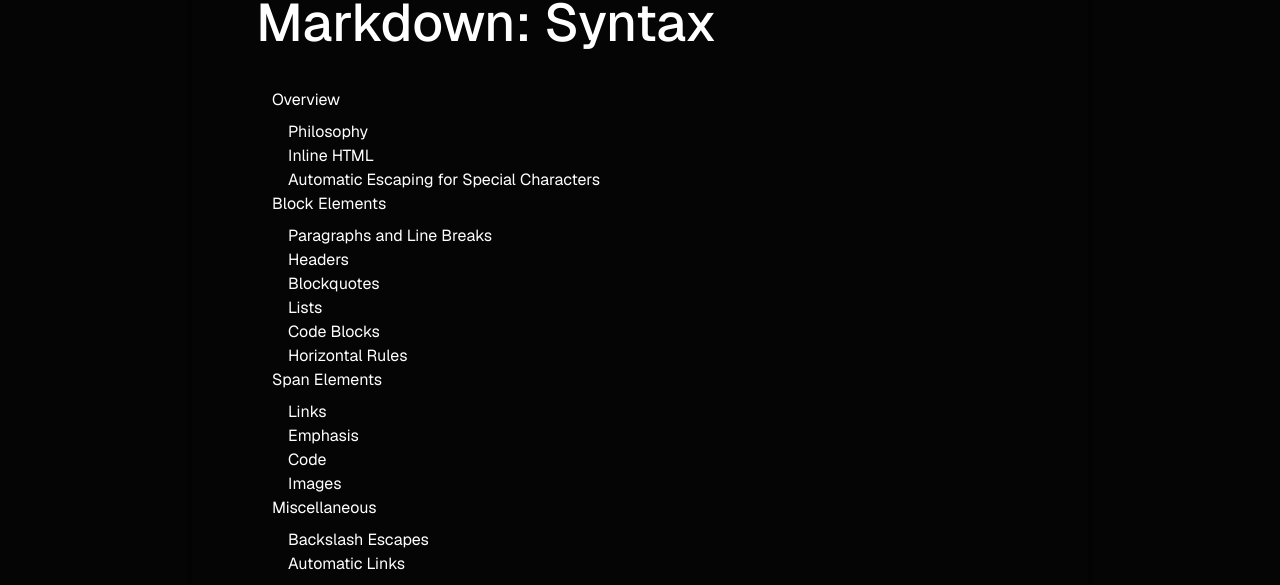
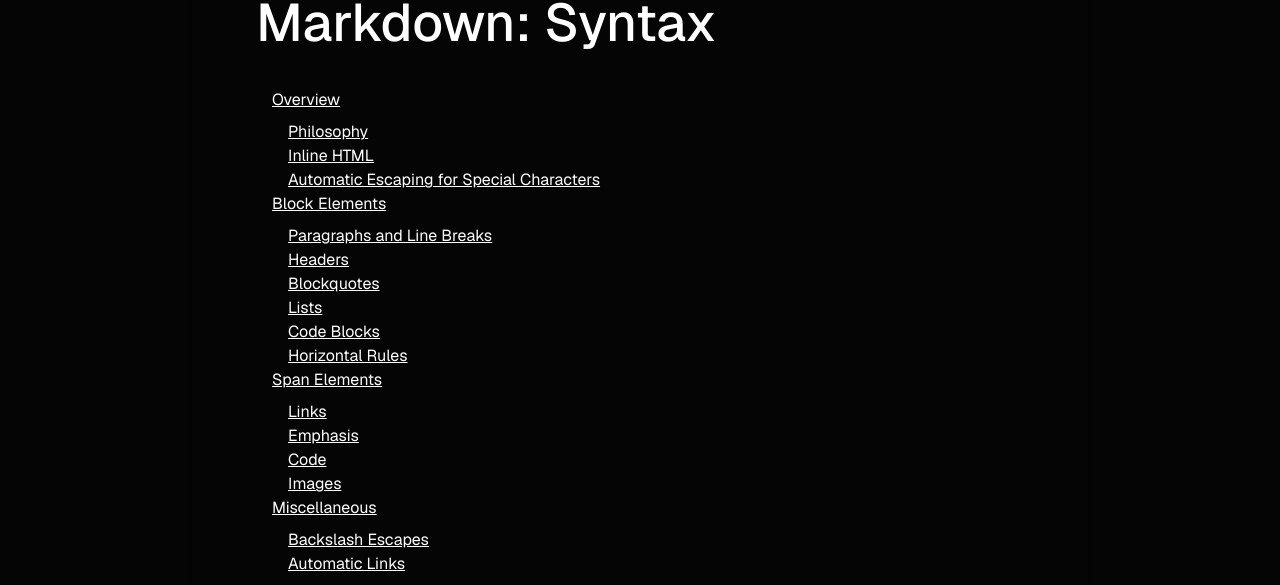
Before and after one commit to ivanneto02/portfolio-website, a Next.js app in the folder client/: page /test in a window 1280 px wide. Shown: the part 215-800 px from the top of the page. Built offline with nearby package versions, Linux system fonts and the light colour scheme.

Commit message:
Footer links styling
Footer links change color on hover

```diff
--- a/client/src/app/components/ui/FooterLink.tsx
+++ b/client/src/app/components/ui/FooterLink.tsx
@@ -7,6 +7,6 @@ interface Props {
 
 export function FooterLink({ children, href }: Props) {
         return (
-                <a className="text-black dark:text-white cursor-pointer no-underline flex items-center gap-1" href={href} target="_blank" rel="noreferrer">{children}</a>
+                <a className="hover:text-indigo1 dark:hover:text-indigo1 text-black dark:text-white cursor-pointer no-underline flex items-center gap-1" href={href} target="_blank" rel="noreferrer">{children}</a>
         );
 }
--- a/client/src/app/styles/Lists.css
+++ b/client/src/app/styles/Lists.css
@@ -41,24 +41,12 @@
 		background-color: #e3e3e3;
 	}
 
-	a:hover {
-		color: #a37de4;
-		transition: 0.3s ease;
-	}
-
-	.dark a:hover {
-		color: #a37de4;
-		transition: 0.3s ease;
-	}
-
 	ul a {
 		color: black;
-		text-decoration: none;
 	}
 
 	.dark ul a {
 		color: white;
-		text-decoration: none;
 	}
 
 	a {
```
Also changed, not shown: client/src/app/components/ui/Projects.tsx (indentation only).
